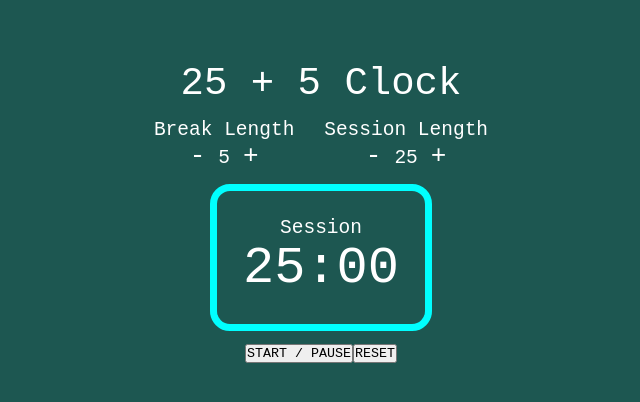
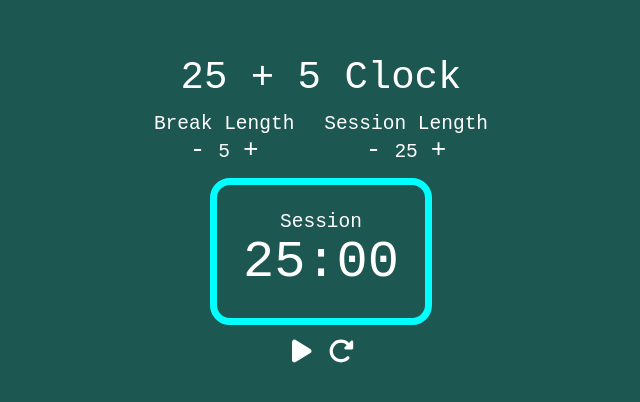
Before and after one commit to vilmis04/simple-pomodoro-clock, a React (Create React App) app: page / in a window 1280 px wide. Shown: the part 194-596 px from the top of the page, without its empty margins (319-959 px from the left). Built offline with nearby package versions, Linux system fonts and the light colour scheme.

Commit message:
upd: add styling to Controls

```diff
--- a/package.json
+++ b/package.json
@@ -3,6 +3,9 @@
   "version": "0.1.0",
   "private": true,
   "dependencies": {
+    "@fortawesome/fontawesome-svg-core": "^1.3.0",
+    "@fortawesome/free-solid-svg-icons": "^6.0.0",
+    "@fortawesome/react-fontawesome": "^0.1.17",
     "@testing-library/jest-dom": "^5.16.2",
     "@testing-library/react": "^12.1.3",
     "@testing-library/user-event": "^13.5.0",
--- a/src/App.js
+++ b/src/App.js
@@ -100,7 +100,7 @@ function App() {
       </div>
       <Timer stage={stage} time={remainingTime} />
       <audio id="beep" preload="auto" src="https://raw.githubusercontent.com/freeCodeCamp/cdn/master/build/testable-projects-fcc/audio/BeepSound.wav"></audio>
-      <Controls startPause={startPauseTimer} reset={handleReset} />
+      <Controls phase={isActive} startPause={startPauseTimer} reset={handleReset} />
     </div>
   );
 }
--- /dev/null
+++ b/src/components/Controls/Controls.css
@@ -0,0 +1,12 @@
+.controls-container button {
+    font-size: 2rem;
+    width: 3rem;
+    background-color: transparent;
+    border: none;
+    cursor: pointer;
+    color: white;
+}
+
+.controls-container button:hover {
+    color: aqua;
+}
--- a/src/components/Controls/Controls.js
+++ b/src/components/Controls/Controls.js
@@ -1,11 +1,16 @@
+import './Controls.css';
+import { FontAwesomeIcon } from '@fortawesome/react-fontawesome';
+import { faPause, faPlay, faRedoAlt } from '@fortawesome/free-solid-svg-icons';
+
 export default function Controls(props) {
+    const iconType = props.phase ? faPause : faPlay;
     return (
-        <div>
+        <div className='controls-container' >
             <button id="start_stop" onClick={props.startPause} >
-                START / PAUSE
+                <FontAwesomeIcon icon={iconType}/>
             </button>
             <button id="reset" onClick={props.reset} >
-                RESET
+                <FontAwesomeIcon icon={faRedoAlt}/>
             </button>
         </div>
     );
```
Also changed, not shown: 1 other file (tests, documents, lock files or other folders).
